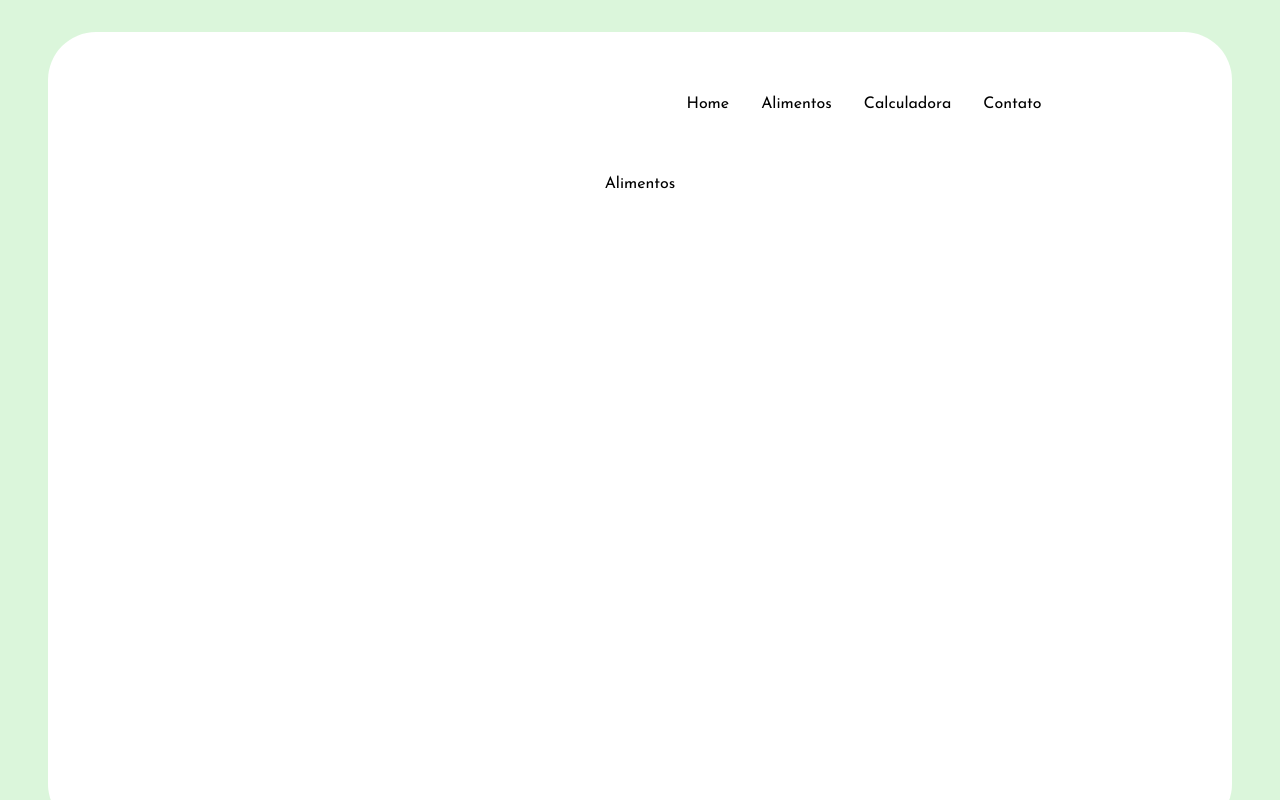
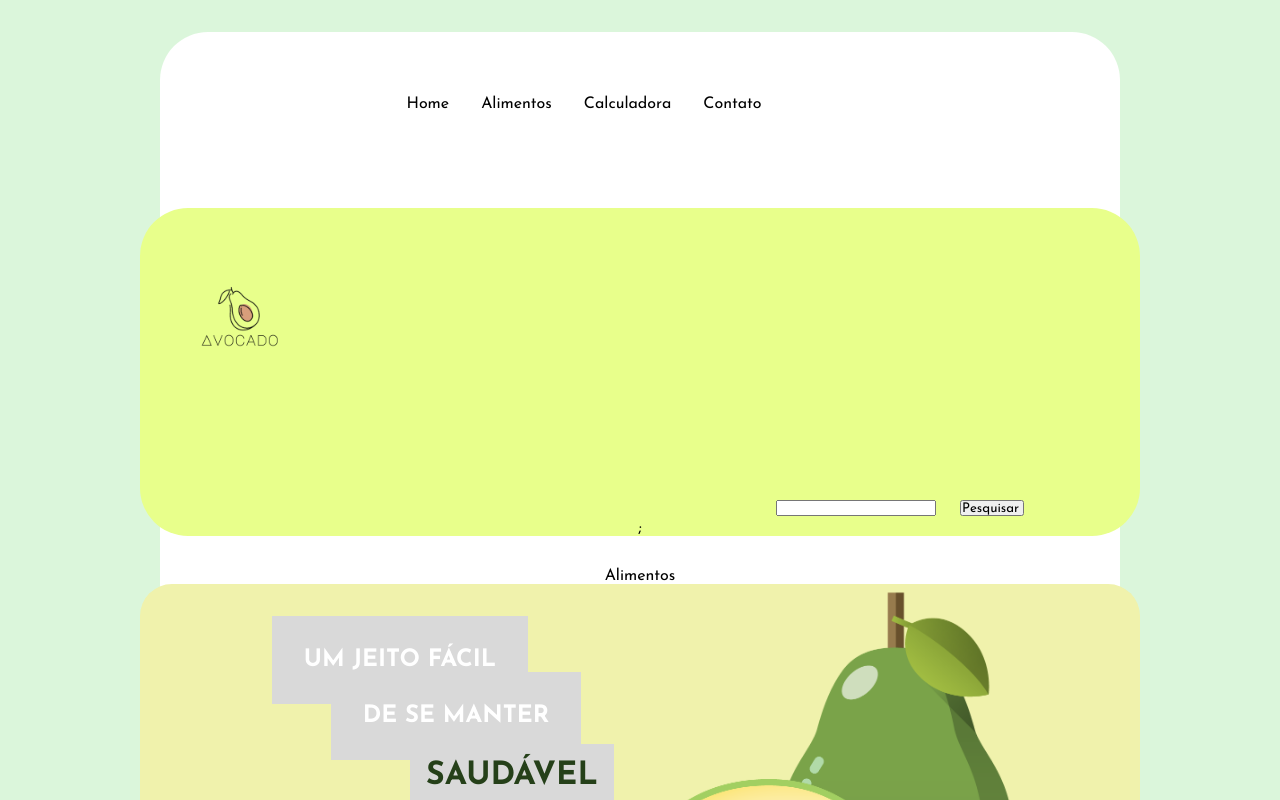
Before and after one commit to larisd96/avocado, a React (Create React App) app: page /contato in a window 1280 px wide. Shown: the top 800 px of the page. Built offline with nearby package versions, Linux system fonts and the light colour scheme.

Commit message:
dev log e header

```diff
--- a/src/App.css
+++ b/src/App.css
@@ -2,7 +2,7 @@
 	display: flex;
 	flex-direction: column;
 	align-items: center;
-	margin: 2rem 3rem;
+	margin: 2rem 10rem;
 	background-color: #ffff;
 	height: 100vh;
 	border-radius: 3rem;
--- a/src/App.js
+++ b/src/App.js
@@ -7,16 +7,20 @@ import './App.css';
 import Navbar from './components/Navbar/Navbar';
 import Search from './components/Search/Search';
 import ButtonS from './components/Button/ButtonS';
+import Banner from './components/Banner/Banner';
+import Header from './components/Header/Header';
 function App() {
 	return (
 		<section className='container'>
 			<Navbar />
+			<Header></Header>
 			<Routes>
 				<Route exact path='/' element={<Home />} />
 				<Route path='/alimentos' element={<Alimentos />} />
 				<Route path='/calculadora' element={<Calculadoras />} />
 				<Route path='/contato' element={<Contato />} />
 			</Routes>
+			<Banner></Banner>
 			<Search></Search>
 			<ButtonS></ButtonS>
 		</section>
--- /dev/null
+++ b/src/components/Banner/Banner.js
@@ -0,0 +1,13 @@
+import './styles.css';
+const Banner = () => {
+	return (
+		<div className='box-green'>
+			<h1 className='title'>UM JEITO FÁCIL</h1>
+			<h2 className='title-2'>DE SE MANTER </h2>
+			<h1 className='title-3'>SAUDÁVEL</h1>
+			<img className='avocado' src='/img/logo-avocado.png' alt='' />
+		</div>
+	);
+};
+
+export default Banner;
--- a/src/components/Button/styles.css
+++ b/src/components/Button/styles.css
@@ -2,6 +2,6 @@
 	height: 1rem;
 	width: 4rem;
 	display: flex;
-	margin-left: 46rem;
-	margin-top: -21rem;
+	margin-left: 44rem;
+	margin-top: -24rem;
 }
--- /dev/null
+++ b/src/components/Header/Header.js
@@ -0,0 +1,10 @@
+import './styles.css';
+
+const Header = () => {
+	return (
+		<div className='header'>
+			<img className='logo-header' src='/img/logo-header.png' alt='' />;
+		</div>
+	);
+};
+export default Header;
--- /dev/null
+++ b/src/components/Header/styles.css
@@ -0,0 +1,18 @@
+.header{
+    display: flex;
+    flex-direction: column;
+	align-items: center;
+	margin: 2rem 10rem;
+    background-color: #E8FF8B;
+    border-radius: 3rem;
+
+
+}
+
+
+.logo-header {
+    height: 200px; ;
+    width:200px ;
+    margin-right: 50rem;
+    margin-bottom: 7rem;
+}
--- a/src/components/Navbar/styles.css
+++ b/src/components/Navbar/styles.css
@@ -1,7 +1,8 @@
 .nav-bar {
 	display: flex;
 	margin: 3rem;
-	margin-left: 31rem;
+	margin-right: 10rem;
+
 }
 
 .nav-bar-item {
--- a/src/components/Search/styles.css
+++ b/src/components/Search/styles.css
@@ -1,8 +1,8 @@
 .search {
 	height: 1rem;
-	width: 22rem;
+	width: 10rem;
 	display: flex;
 	margin: 3rem;
-	margin-left: 22rem;
-	margin-top: -21rem;
+	margin-left: 30rem;
+	margin-top: -24rem;
 }
--- a/src/pages/home/Home.js
+++ b/src/pages/home/Home.js
@@ -1,14 +1,10 @@
-import './styles.css';
+
 
 const Home = () => {
-	return (
-		<div className='box-green'>
-			<h1 className='title'>UM JEITO FÁCIL</h1>
-			<h2 className='title-2'>DE SE MANTER </h2>
-			<h1 className='title-3'>SAUDÁVEL</h1>
-			<img className='avocado' src='/img/logo-avocado.png' alt='' />
-		</div>
-	);
+	return
 };
 
 export default Home;
+
+// Extrair tudo div p/ Banner
+// Banner
```
Also changed, not shown: public/img/logo-header.png (added), src/components/Banner/styles.css (renamed from src/pages/home/styles.css).
